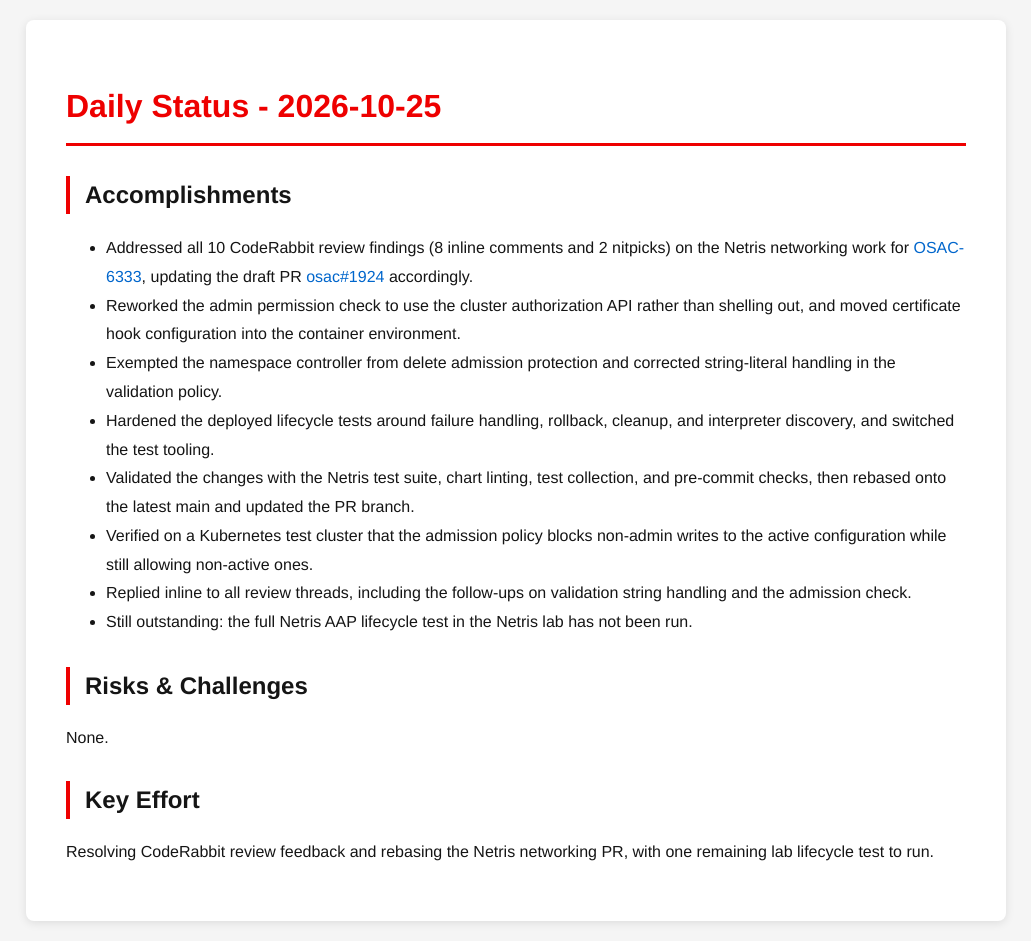
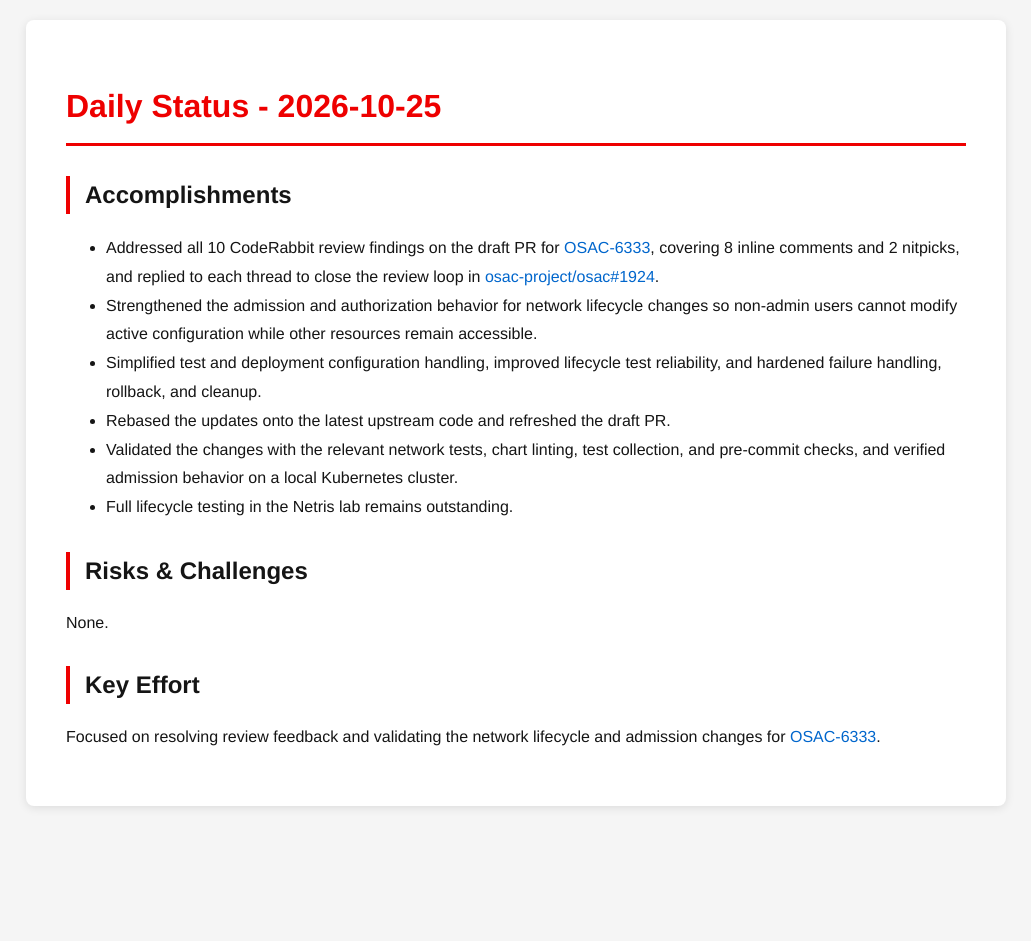
Before and after one commit to tzvatot/daily-status, a Jekyll site: the page built from 2026-10-25.md, in a window 1280 px wide. Shown: the whole page, without its empty margins (124-1155 px from the left). Built offline with Jekyll 4.4.1, drawn with Linux system fonts in a browser that asks for light colours; after the commit the page ends 900 px from its top, so only the background shows below that.

Commit message:
Daily status update - 2026-10-25

```diff
--- a/2026-10-25.md
+++ b/2026-10-25.md
@@ -7,17 +7,15 @@
 # Daily Status - 2026-10-25
 
 ## Accomplishments
-- Addressed all 10 CodeRabbit review findings (8 inline comments and 2 nitpicks) on the Netris networking work for [OSAC-6333](https://redhat.atlassian.net/browse/OSAC-6333), updating the draft PR [osac#1924](https://github.com/osac-project/osac/pull/1924) accordingly.
-- Reworked the admin permission check to use the cluster authorization API rather than shelling out, and moved certificate hook configuration into the container environment.
-- Exempted the namespace controller from delete admission protection and corrected string-literal handling in the validation policy.
-- Hardened the deployed lifecycle tests around failure handling, rollback, cleanup, and interpreter discovery, and switched the test tooling.
-- Validated the changes with the Netris test suite, chart linting, test collection, and pre-commit checks, then rebased onto the latest main and updated the PR branch.
-- Verified on a Kubernetes test cluster that the admission policy blocks non-admin writes to the active configuration while still allowing non-active ones.
-- Replied inline to all review threads, including the follow-ups on validation string handling and the admission check.
-- Still outstanding: the full Netris AAP lifecycle test in the Netris lab has not been run.
+- Addressed all 10 CodeRabbit review findings on the draft PR for [OSAC-6333](https://redhat.atlassian.net/browse/OSAC-6333), covering 8 inline comments and 2 nitpicks, and replied to each thread to close the review loop in [osac-project/osac#1924](https://github.com/osac-project/osac/pull/1924).
+- Strengthened the admission and authorization behavior for network lifecycle changes so non-admin users cannot modify active configuration while other resources remain accessible.
+- Simplified test and deployment configuration handling, improved lifecycle test reliability, and hardened failure handling, rollback, and cleanup.
+- Rebased the updates onto the latest upstream code and refreshed the draft PR.
+- Validated the changes with the relevant network tests, chart linting, test collection, and pre-commit checks, and verified admission behavior on a local Kubernetes cluster.
+- Full lifecycle testing in the Netris lab remains outstanding.
 
 ## Risks & Challenges
 None.
 
 ## Key Effort
-Resolving CodeRabbit review feedback and rebasing the Netris networking PR, with one remaining lab lifecycle test to run.
+Focused on resolving review feedback and validating the network lifecycle and admission changes for [OSAC-6333](https://redhat.atlassian.net/browse/OSAC-6333).
```
